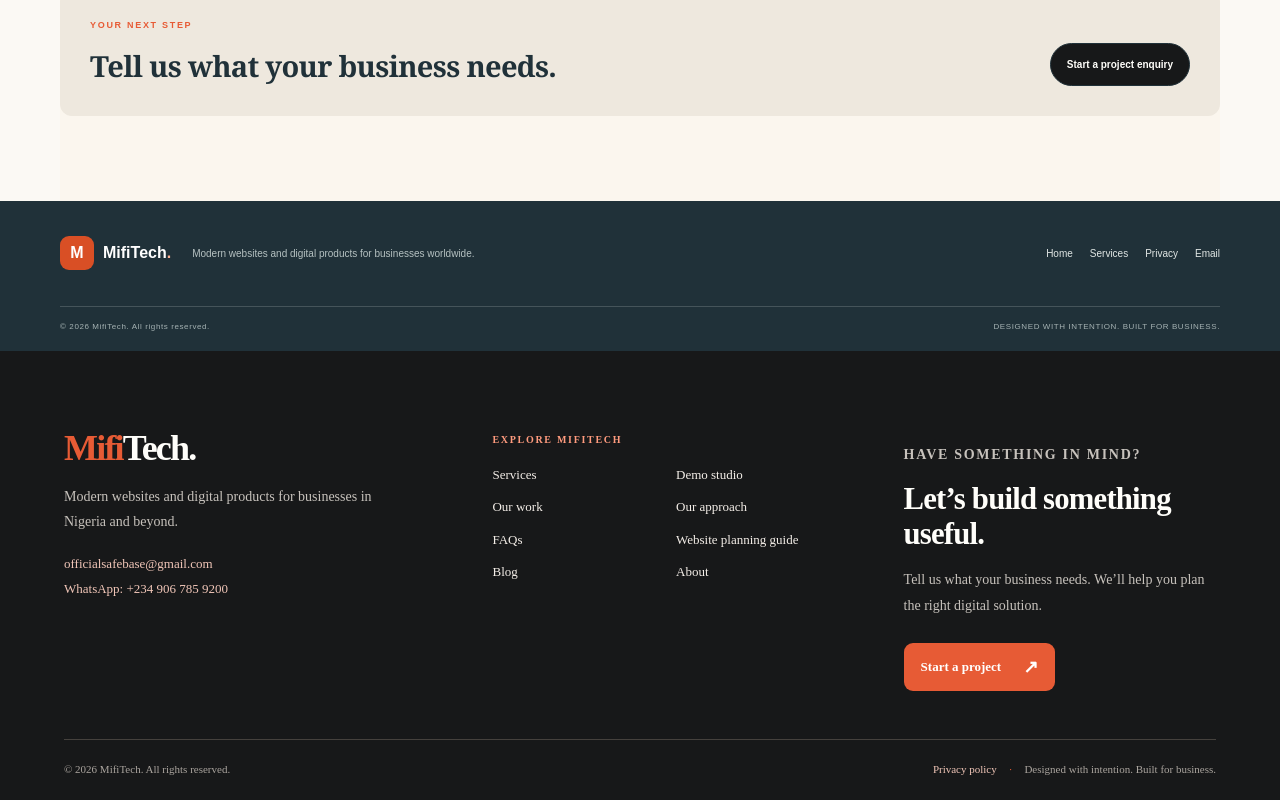
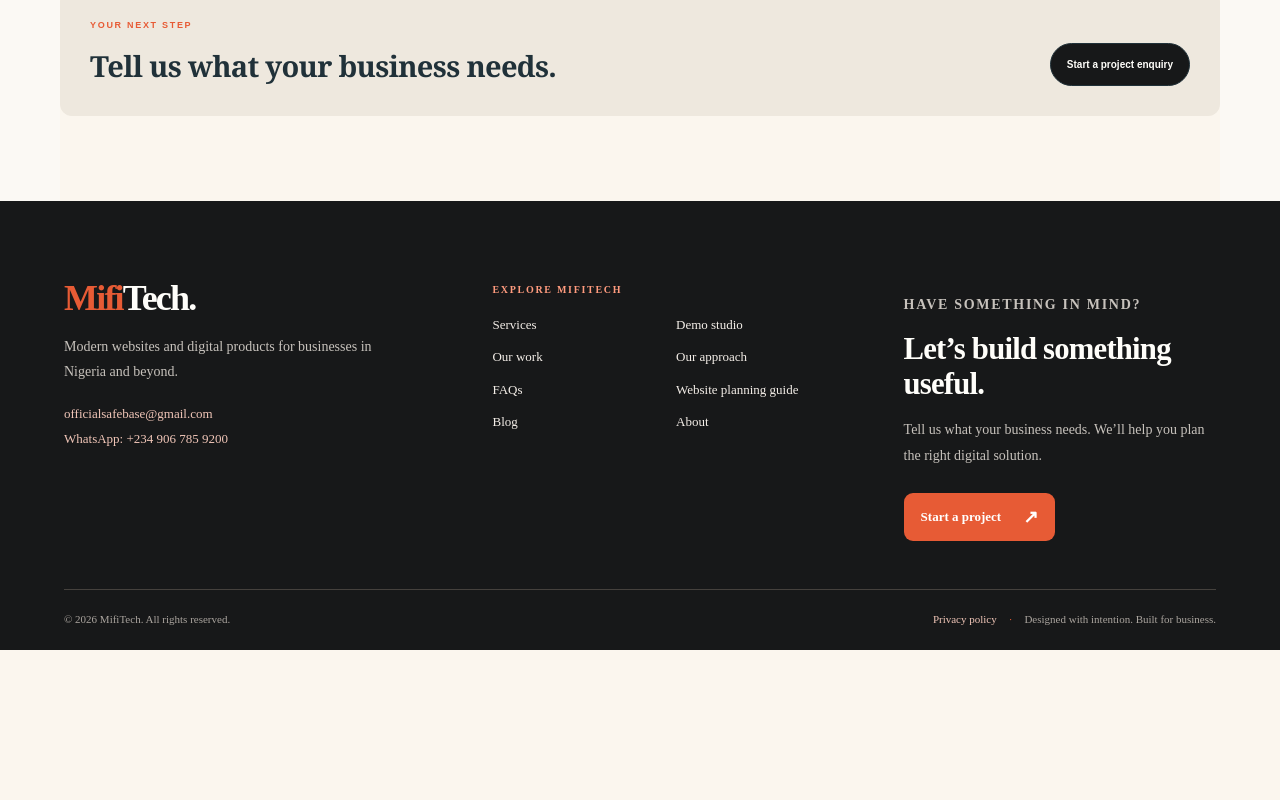
Before and after one commit to MrDan001/mifitech-portfolio, a Next.js app: page /services/business-software in a window 1280 px wide. Shown: the part 2393-3193 px from the top of the page. After the commit the page ends 3043 px from the top, so only its background shows below. Built offline with nearby package versions, Linux system fonts and the light colour scheme; no server answers; the database is empty.

Commit message:
Remove legacy page header and footer in favour of shared site chrome

```diff
--- a/app/components/ServiceLandingPage.tsx
+++ b/app/components/ServiceLandingPage.tsx
@@ -93,14 +93,6 @@ export default function ServiceLandingPage({ page }: { page: ServicePageContent
           <div className="hero-actions"><Link className="button button-dark" href="/#contact">Start a project enquiry</Link></div>
         </section>
       </main>
-      <footer className="footer">
-        <div className="wrap footer-main">
-          <Link href="/" className="footer-brand"><span className="brand-mark">M</span><span>MifiTech<span className="brand-period">.</span></span></Link>
-          <p>Modern websites and digital products for businesses worldwide.</p>
-          <div className="footer-links"><Link href="/">Home</Link><Link href="/#services">Services</Link><Link href="/privacy">Privacy</Link><a href="mailto:officialsafebase@gmail.com">Email</a></div>
-        </div>
-        <div className="wrap footer-bottom"><span>© {new Date().getFullYear()} MifiTech. All rights reserved.</span><span>DESIGNED WITH INTENTION. BUILT FOR BUSINESS.</span></div>
-      </footer>
     </div>
   );
 }
```
